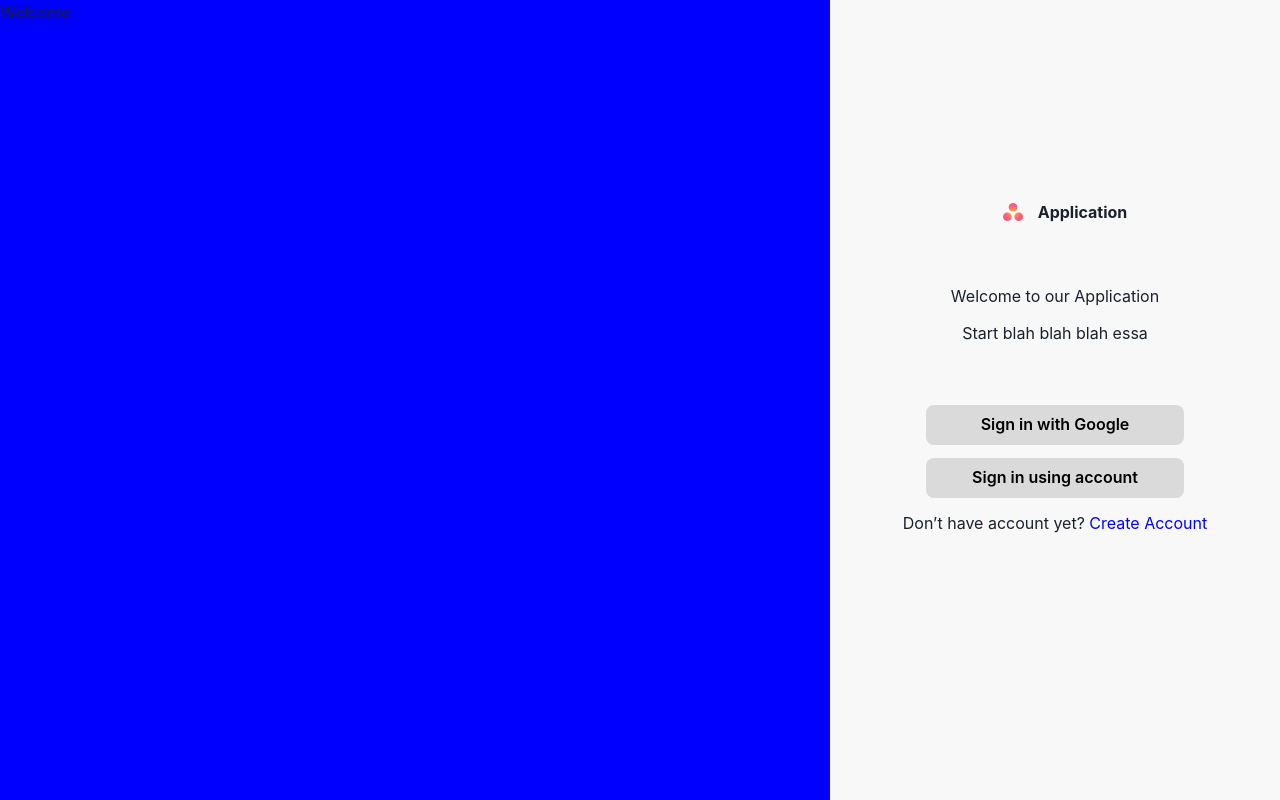
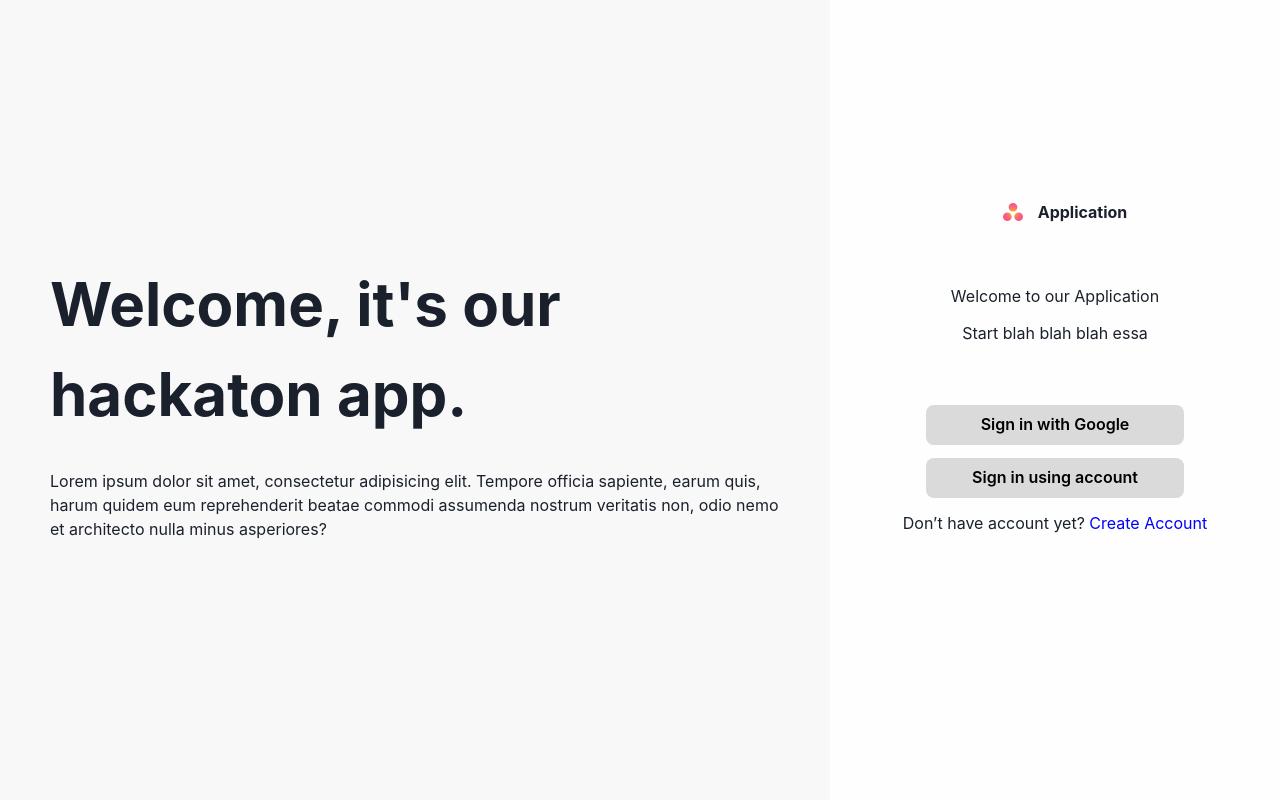
Before and after one commit to wikar-corp/Frontend, a React (Create React App) app in the folder frontend/: page /tasks in a window 1280 px wide. Built offline with nearby package versions, Linux system fonts and the light colour scheme.

Commit message:
Welcome section

```diff
--- a/frontend/src/components/global/LoginOverlay/SignInForm/default.tsx
+++ b/frontend/src/components/global/LoginOverlay/SignInForm/default.tsx
@@ -1,9 +1,11 @@
-import { Button, Flex, Text } from "@chakra-ui/react";
+import { Button, Flex, Text, useColorModeValue } from "@chakra-ui/react";
 import React from "react";
 import { Logo } from "../../Layout/Navigation/Logo/logo";
 import { DisplayedElement } from "./signInForm";
 
 export const Default = ({ setElement }: { setElement: any }) => {
+  const bg = useColorModeValue("BACKGROUND_1.LIGHT", "BACKGROUND_1.DARK");
+
   return (
     <Flex
       px="60px"
@@ -11,6 +13,7 @@ export const Default = ({ setElement }: { setElement: any }) => {
       alignItems="center"
       pt="200px"
       gap="60px"
+      bgColor={bg}
     >
       <Logo />
       <Flex flexDirection="column" gap="13px" alignItems="center">
--- a/frontend/src/components/global/LoginOverlay/SignInForm/register.tsx
+++ b/frontend/src/components/global/LoginOverlay/SignInForm/register.tsx
@@ -1,4 +1,4 @@
-import { Button, Flex, Input, Text } from "@chakra-ui/react";
+import { Button, Flex, Input, Text, useColorModeValue } from "@chakra-ui/react";
 import React, { useState } from "react";
 import { Logo } from "../../Layout/Navigation/Logo/logo";
 import { ChevronLeftIcon } from "@chakra-ui/icons";
@@ -16,6 +16,8 @@ export const Register = ({ setElement }: { setElement: any }) => {
     setPassword(e.target.value);
   };
 
+  const bg = useColorModeValue("BACKGROUND_1.LIGHT", "BACKGROUND_1.DARK");
+
   return (
     <Flex
       flexDirection="column"
@@ -24,6 +26,7 @@ export const Register = ({ setElement }: { setElement: any }) => {
       pt="200px"
       alignItems="center"
       position="relative"
+      bgColor={bg}
     >
       <ChevronLeftIcon
         position="absolute"
--- a/frontend/src/components/global/LoginOverlay/SignInForm/signInUsingAccount.tsx
+++ b/frontend/src/components/global/LoginOverlay/SignInForm/signInUsingAccount.tsx
@@ -1,4 +1,4 @@
-import { Button, Flex, Input, InputLeftAddon, Text } from "@chakra-ui/react";
+import { Button, Flex, Input, Text, useColorModeValue } from "@chakra-ui/react";
 import React, { useState } from "react";
 import {
   loginUser,
@@ -35,6 +35,8 @@ export const SignInUsingAccount = ({ setElement }: { setElement: any }) => {
     }
   };
 
+  const bg = useColorModeValue("BACKGROUND_1.LIGHT", "BACKGROUND_1.DARK");
+
   return (
     <Flex
       flexDirection="column"
@@ -43,6 +45,7 @@ export const SignInUsingAccount = ({ setElement }: { setElement: any }) => {
       pt="200px"
       position="relative"
       alignItems="center"
+      bgColor={bg}
     >
       <ChevronLeftIcon
         position="absolute"
--- a/frontend/src/components/global/LoginOverlay/loginOverlay.tsx
+++ b/frontend/src/components/global/LoginOverlay/loginOverlay.tsx
@@ -17,15 +17,15 @@ export const LoginOverlay = () => {
       zIndex="9999"
       //test - zamiast tego obsługa załadowania
       onClick={() => {
-        // setTimeout(() => {
-        //   setIsLoading(!isLoading);
-        // }, 1000);
+        setTimeout(() => {
+          setIsLoading(!isLoading);
+        }, 1000);
       }}
       //
       w="100vw"
       h="100vh"
-      transition={"0.5s"}
-      left={isLoading ? "0" : "100vw"}
+      transition={"0.8s"}
+      left={isLoading ? "0" : "200vw"}
       gridTemplateColumns="1fr 450px"
     >
       <WelcomeSection />
--- a/frontend/src/components/global/LoginOverlay/welcomeSection.tsx
+++ b/frontend/src/components/global/LoginOverlay/welcomeSection.tsx
@@ -1,4 +1,4 @@
-import { Flex } from "@chakra-ui/react";
+import { Flex, Spinner, Text, useColorModeValue } from "@chakra-ui/react";
 import React, { useState } from "react";
 
 export const WelcomeSection = () => {
@@ -6,19 +6,44 @@ export const WelcomeSection = () => {
   const [signedIn, setSignedIn] = useState<boolean>(false);
   //
 
+  const bg = useColorModeValue("BACKGROUND_2.LIGHT", "BACKGROUND_2.DARK");
+
   return (
     <Flex
-      bgColor="BRAND"
+      bgColor={bg}
       w={signedIn ? "100vw" : "calc(100vw - 450px)"}
       transition="0.5s"
       left={signedIn ? "0" : "-450px"}
       //test - obsługa jeśli jest zalogowany
       onClick={() => {
-        //setSignedIn(!signedIn);
+        setSignedIn(!signedIn);
       }}
       //
+      alignItems="center"
+      justifyContent="center"
     >
-      Welcome
+      {signedIn ? (
+        <Spinner boxSize="50px" />
+      ) : (
+        <Flex
+          flexDirection="column"
+          gap="30px"
+          width="100%"
+          justifyContent="center"
+          overflowWrap="break-word"
+          p="50px"
+        >
+          <Text fontSize="60px" fontWeight="700">
+            Welcome, it's our hackaton app.
+          </Text>
+          <Text>
+            Lorem ipsum dolor sit amet, consectetur adipisicing elit. Tempore
+            officia sapiente, earum quis, harum quidem eum reprehenderit beatae
+            commodi assumenda nostrum veritatis non, odio nemo et architecto
+            nulla minus asperiores?
+          </Text>
+        </Flex>
+      )}
     </Flex>
   );
 };
--- a/frontend/src/theme/colors.ts
+++ b/frontend/src/theme/colors.ts
@@ -6,7 +6,7 @@ export const colors = {
   },
   BACKGROUND_2: {
     LIGHT: "#f8f8f8",
-    DARK: "#121212",
+    DARK: "#1c1c1c",
   },
   BACKGROUND_3: {
     LIGHT: "#dadada",
```
